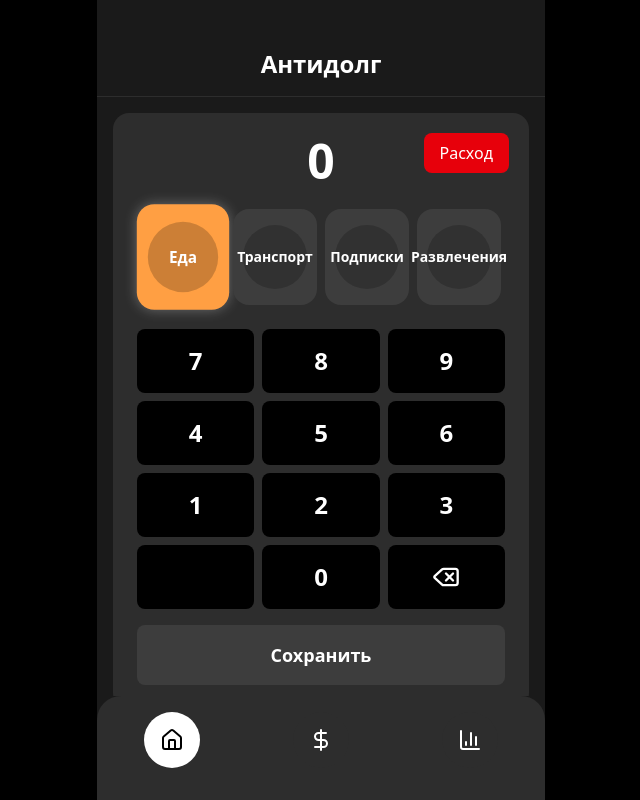
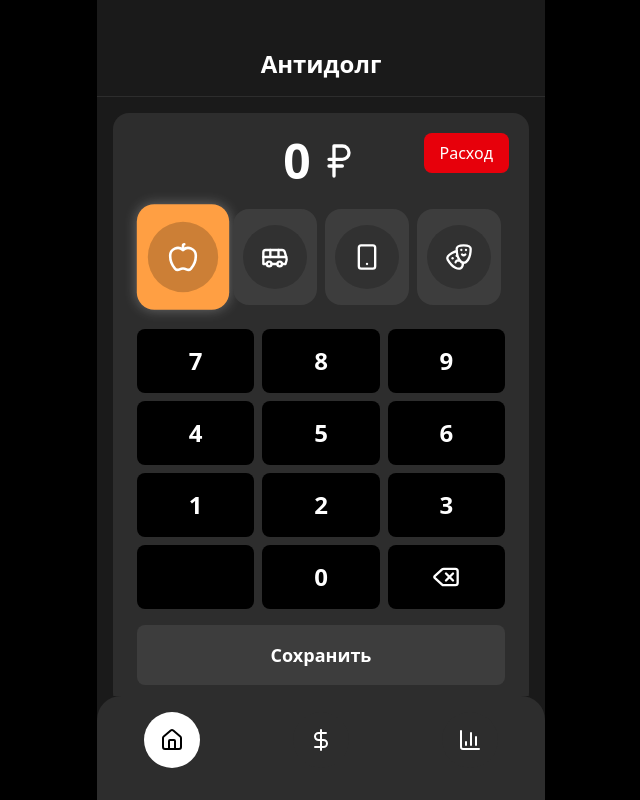
Before and after one commit to ivndya/anti-debt-react, a React (Vite) app in the folder web/: page / in a window 1280 px wide. Shown: the whole page, without its empty margins (319-959 px from the left). Built offline with nearby package versions, Linux system fonts and the light colour scheme.

Commit message:
feat: добавлены иконки для категорий

```diff
--- a/web/src/pages/home/components/transcation-number-pad/TransactionNumberPad.tsx
+++ b/web/src/pages/home/components/transcation-number-pad/TransactionNumberPad.tsx
@@ -6,6 +6,7 @@ import { EXPENSE_CATEGORIES } from '../../../../shared/consts/categories/expense
 import { useTransactions } from '../../../../hooks/useMoney';
 import { TransactionType } from '../../../../shared/types';
 import { INCOME_CATEGORIES } from '../../../../shared/consts/categories/incomes';
+import { RussianRuble } from 'lucide-react';
 
 export const TransactionNumberPad = () => {
   const [selectedCategory, setSelectedCategory] = useState(0);
@@ -43,16 +44,16 @@ export const TransactionNumberPad = () => {
         <button
           onClick={toggleTransactionType}
           className={`px-4 py-2 rounded-lg absolute top-5 right-5
-            ${
-              transactionType === 'expense'
-                ? 'bg-red-600 text-white'
-                : 'bg-green-600 text-white'
+            ${transactionType === 'expense'
+              ? 'bg-red-600 text-white'
+              : 'bg-green-600 text-white'
             }`}
         >
           {transactionType === 'expense' ? 'Расход' : 'Доход'}
         </button>
-        <div className="text-5xl font-bold text-center mb-6 text-white">
-          {amount}
+        <div className="text-5xl font-bold text-center mb-6 text-white flex items-center justify-center gap-2">
+          <span>{amount}</span>
+          <RussianRuble size={40} color="white" />
         </div>
 
         <CategoryTabs
--- a/web/src/shared/consts/categories/expenses.ts
+++ b/web/src/shared/consts/categories/expenses.ts
@@ -1,25 +1,30 @@
 import { Category, CategoryMap } from '../../types';
+import { Apple, Bus, Drama, Gamepad, Smartphone } from 'lucide-react'
 
 export const EXPENSE_CATEGORIES: Category[] = [
   {
     id: 'food',
     name: 'Еда',
     color: '#FF9F43',
+    icon: Apple
   },
   {
     id: 'transport',
     name: 'Транспорт',
     color: '#1E90FF',
+    icon: Bus
   },
   {
     id: 'subscriptions',
     name: 'Подписки',
     color: '#9B59B6',
+    icon: Smartphone
   },
   {
     id: 'entertainment',
     name: 'Развлечения',
     color: '#E74C3C',
+    icon: Drama
   },
 ];
 
--- a/web/src/shared/consts/categories/incomes.ts
+++ b/web/src/shared/consts/categories/incomes.ts
@@ -1,3 +1,4 @@
+import { Gift, HandCoins, Monitor, TrendingUp } from 'lucide-react';
 import { Category, CategoryMap } from '../../types';
 
 export const INCOME_CATEGORIES: Category[] = [
@@ -5,21 +6,25 @@ export const INCOME_CATEGORIES: Category[] = [
     id: 'salary',
     name: 'Зарплата',
     color: '#4CAF50',
+    icon: HandCoins
   },
   {
     id: 'freelance',
     name: 'Фриланс',
     color: '#2196F3',
+    icon: Monitor
   },
   {
     id: 'investments',
     name: 'Инвестиции',
     color: '#FFC107',
+    icon: TrendingUp
   },
   {
     id: 'gifts',
     name: 'Подарки',
     color: '#9C27B0',
+    icon: Gift
   },
 ];
 
--- a/web/src/shared/types.ts
+++ b/web/src/shared/types.ts
@@ -1,3 +1,5 @@
+import { LucideIcon } from "lucide-react";
+
 export interface Debt {
   id: number;
   amount: number;
@@ -29,6 +31,7 @@ export interface Category {
   id: string;
   name: string;
   color: string;
+  icon: LucideIcon
 }
 
 export interface CategoryMap {
--- a/web/src/widgets/category-tabs/CategoryTabs.jsx
+++ b/web/src/widgets/category-tabs/CategoryTabs.jsx
@@ -1,7 +1,10 @@
 export const CategoryTabs = ({ categories, selectedCategory, onSelectCategory }) => {
   return (
     <div className="flex justify-around mb-6">
-      {categories.map((cat, idx) => (
+      {categories.map((cat, idx) => {
+        const Icon = cat.icon;
+
+        return (
           <div
             key={idx}
             onClick={() => onSelectCategory(idx)}
@@ -14,10 +17,11 @@ export const CategoryTabs = ({ categories, selectedCategory, onSelectCategory })
             }}
           >
             <div className="w-16 h-16 rounded-full flex items-center justify-center bg-black/20 transition-all duration-200">
-            <span className="text-white font-semibold text-sm text-center">{cat.name}</span>
+              <Icon size={28} color="white" />
             </div>
           </div>
-      ))}
+        );
+      })}
     </div>
   );
 };
```
Also changed, not shown: web/src/shared/consts/categories/debts.ts (+8 -0 lines). Lines whose indentation alone changed are shown as unchanged.
